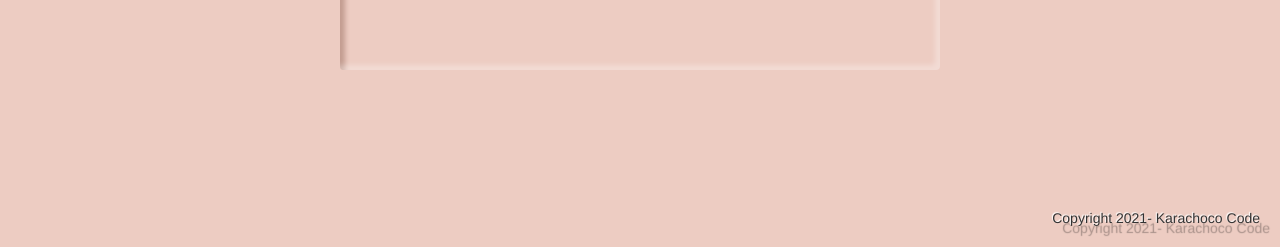
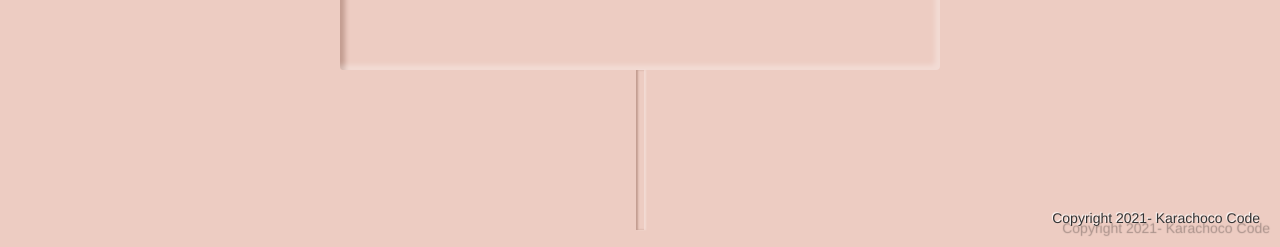
Before and after one commit to chinen-octtn/chi-portfolio, a Vue app: page / in a window 1280 px wide. Shown: the part 550-797 px from the top of the page. Built offline with nearby package versions, Linux system fonts and the light colour scheme.

Commit message:
add: Footerのline

```diff
--- a/src/components/layout/TheFooter.vue
+++ b/src/components/layout/TheFooter.vue
@@ -8,6 +8,19 @@
 
 <style scoped>
 .footer {
+  position: relative;
+}
+.footer::before {
+  content: '';
+  display: block;
+  margin: 0 auto;
+  height: 20vh;
+  width: 8px;
+  background: var(--color-bg);
+  box-shadow: 2px 0 2px var(--alpha-white), inset 2px 0 2px var(--alpha-main);
+}
+
+.inner {
   position: fixed;
   bottom: 20px;
   right: 20px;
```
